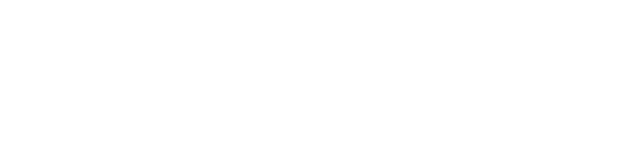
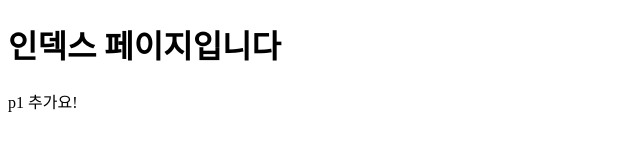
Before and after one commit to wodurl/infra_git_test2, a plain HTML site: page index.html in a window 1280 px wide. Shown: the whole page, without its empty margins (0-640 px from the left). Drawn offline with Linux system fonts and the light colour scheme.

Commit message:
p1 추가요!

```diff
--- a/index.html
+++ b/index.html
@@ -3,9 +3,10 @@
 <head>
     <meta charset="UTF-8">
     <meta name="viewport" content="width=device-width, initial-scale=1.0">
-    <title>Document</title>
+    <title>index.html</title>
 </head>
 <body>
-
+    <h1>인덱스 페이지입니다</h1>
+    <p>p1 추가요!</p>
 </body>
 </html>
```
